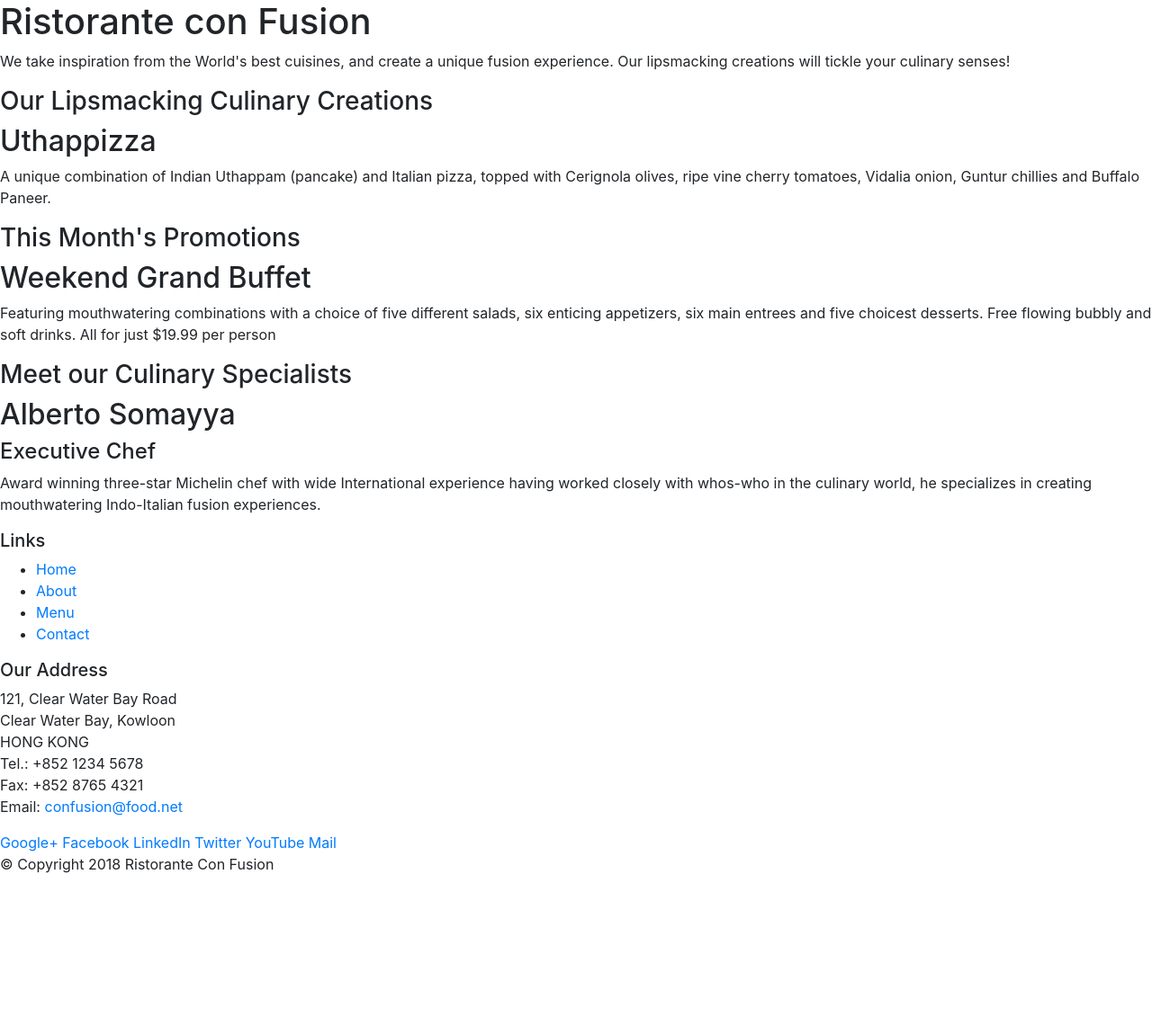
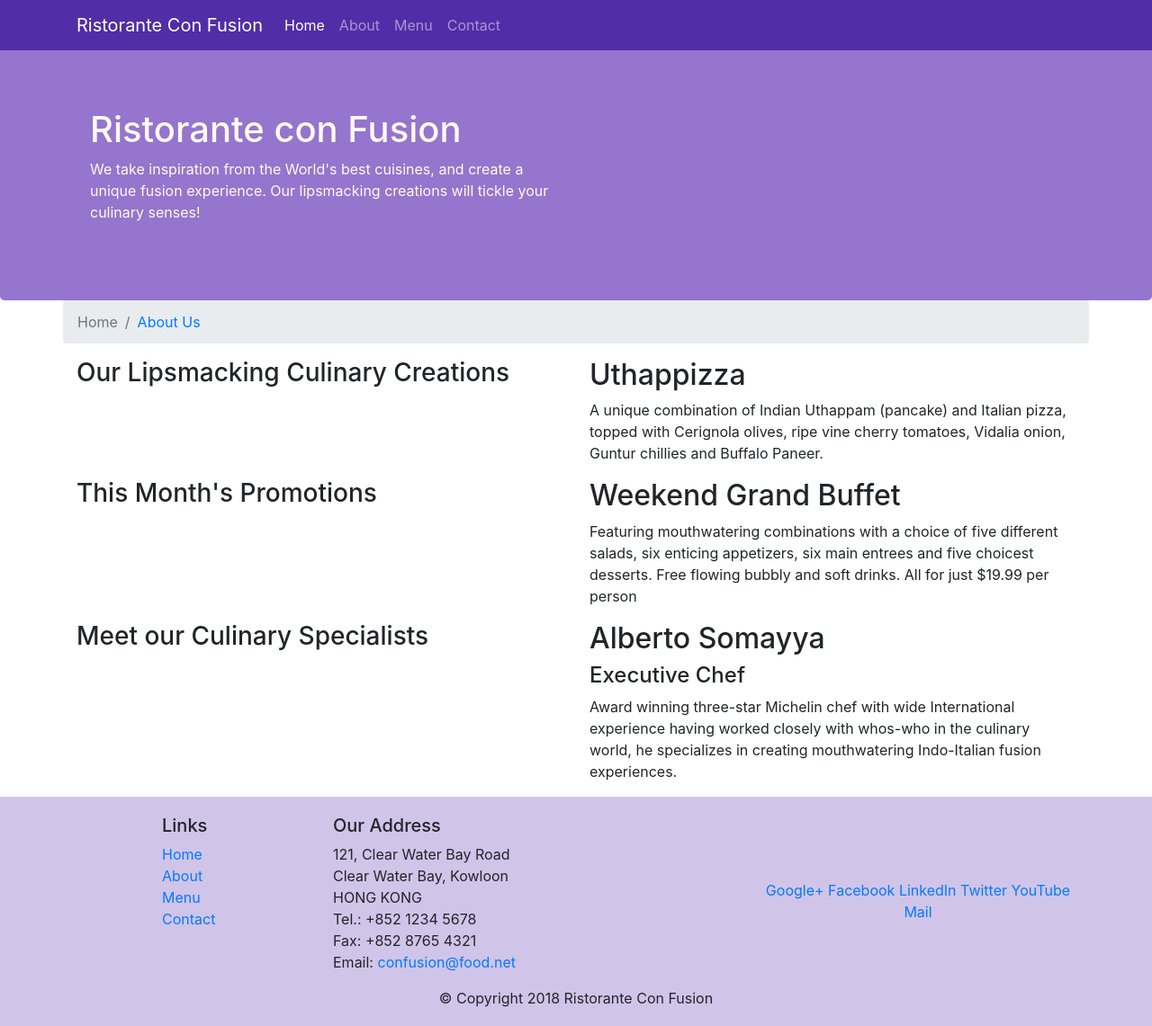
Before and after one commit to Mihrock/conFusion, a website: page index.html in a window 1280 px wide. Shown: the whole page at 90% size. Before the commit the page ends 989 px from the top, so only its background shows below. Drawn offline with nearby package versions, Linux system fonts and the light colour scheme.

Commit message:
Navbar and Breadcrumbs

```diff
--- a/css/styles.css
+++ b/css/styles.css
@@ -28,3 +28,12 @@
     margin: 0px;
     color: #0f0f0f;
 }
+
+body{
+    padding:50px 0px 0px 0px;
+    z-index:0;
+}
+
+.navbar-dark {
+     background-color: #512DA8;
+}
--- a/index.html
+++ b/index.html
@@ -9,51 +9,71 @@
 
     <!-- Bootstrap CSS -->
     <link rel="stylesheet" href="node_modules/bootstrap/dist/css/bootstrap.min.css">
+    <link href="css/styles.css" rel="stylesheet">
     <title>Ristorante Con Fusion</title>
 </head>
 
 <body>
-
-    <header>
-        <div>
-            <div>
-                <div>
+    <nav class="navbar navbar-dark navbar-expand-sm fixed-top">
+        <div class="container">
+            <button class="navbar-toggler" type="button" data-toggle="collapse" data-target="#Navbar">
+                <span class="navbar-toggler-icon"></span>
+            </button>
+            <a class="navbar-brand" href="#">Ristorante Con Fusion</a>
+                <div class="collapse navbar-collapse" id="Navbar">
+                    <ul class="navbar-nav mr-auto">
+                        <li class="nav-item active"><a class="nav-link" href="#">Home</a></li>
+                        <li class="nav-item"><a class="nav-link" href="./aboutus.html">About</a></li>
+                        <li class="nav-item"><a class="nav-link" href="#">Menu</a></li>
+                        <li class="nav-item"><a class="nav-link" href="#">Contact</a></li>
+                    </ul>
+                </div>
+        </div>
+    </nav>
+    <header class="jumbotron">
+        <div class="container">
+            <div class="row row-header">
+                <div class="col-12 col-sm-6">
                     <h1>Ristorante con Fusion</h1>
                     <p>We take inspiration from the World's best cuisines, and create a unique fusion experience. Our lipsmacking creations will tickle your culinary senses!</p>
                 </div>
-                <div>
+                <div class="col-12 col-sm">
                 </div>
             </div>
         </div>
     </header>
 
-    <div>
-        <div>
-            <div>
+    <div class="container">
+        <div class="row">
+            <ol class="col-12 breadcrumb">
+                <li class="breadcrumb-item active">Home</a></li>
+                <li class="breadcrumb-item"><a href="./aboutus.html">About Us</a></li>
+            </ol>
+            <div class="col-12 col-sm-6">
                 <h3>Our Lipsmacking Culinary Creations</h3>
             </div>
-            <div>
+            <div class="col-12 col-sm-6">
                 <h2>Uthappizza</h2>
                 <p>A unique combination of Indian Uthappam (pancake) and Italian pizza, topped with Cerignola olives, ripe vine cherry tomatoes, Vidalia onion, Guntur chillies and Buffalo Paneer.</p>
             </div>
         </div>
 
 
-        <div>
-            <div>
+        <div class="row">
+            <div class="col-12 col-sm-6">
                 <h3>This Month's Promotions</h3>
             </div>
-            <div>
+            <div class="col-12 col-sm-6">
                 <h2>Weekend Grand Buffet</h2>
                 <p>Featuring mouthwatering combinations with a choice of five different salads, six enticing appetizers, six main entrees and five choicest desserts. Free flowing bubbly and soft drinks. All for just $19.99 per person </p>
             </div>
         </div>
 
-        <div>
-            <div>
+        <div class="row">
+            <div class="col-12 col-sm-6">
                 <h3>Meet our Culinary Specialists</h3>
             </div>
-            <div>
+            <div class="col-12 col-sm-6">
                 <h2>Alberto Somayya</h2>
                 <h4>Executive Chef</h4>
                 <p>Award winning three-star Michelin chef with wide International experience having worked closely with whos-who in the culinary world, he specializes in creating mouthwatering Indo-Italian fusion experiences. </p>
@@ -61,19 +81,19 @@
         </div>
     </div>
 
-    <footer>
-        <div>
-            <div>
-                <div>
+    <footer class="footer">
+        <div class="container">
+            <div class="row">
+                <div class="col-4 offset-1 col-sm-2">
                     <h5>Links</h5>
-                    <ul>
+                    <ul class="list-unstyled">
                         <li><a href="#">Home</a></li>
                         <li><a href="#">About</a></li>
                         <li><a href="#">Menu</a></li>
                         <li><a href="#">Contact</a></li>
                     </ul>
                 </div>
-                <div>
+                <div class="col-7 col-sm-5">
                     <h5>Our Address</h5>
                     <address>
 		              121, Clear Water Bay Road<br>
@@ -84,8 +104,8 @@
 		              Email: <a href="mailto:confusion@food.net">confusion@food.net</a>
 		           </address>
                 </div>
-                <div>
-                    <div>
+                <div class="col-12 col-sm-4 align-self-center">
+                    <div class="text-center">
                         <a href="http://google.com/+">Google+</a>
                         <a href="http://www.facebook.com/profile.php?id=">Facebook</a>
                         <a href="http://www.linkedin.com/in/">LinkedIn</a>
@@ -95,14 +115,14 @@
                     </div>
                 </div>
            </div>
-           <div>
-                <div>
+           <div class="row justify-content-center">
+                <div class="col-auto">
                     <p>© Copyright 2018 Ristorante Con Fusion</p>
                 </div>
            </div>
         </div>
     </footer>
-        <!-- jQuery first, then Popper.js, then Bootstrap JS. -->
+    <!-- jQuery first, then Popper.js, then Bootstrap JS. -->
     <script src="node_modules/jquery/dist/jquery.slim.min.js"></script>
     <script src="node_modules/popper.js/dist/umd/popper.min.js"></script>
     <script src="node_modules/bootstrap/dist/js/bootstrap.min.js"></script>
```
Also changed, not shown: aboutus.html (+20 -1 lines).
